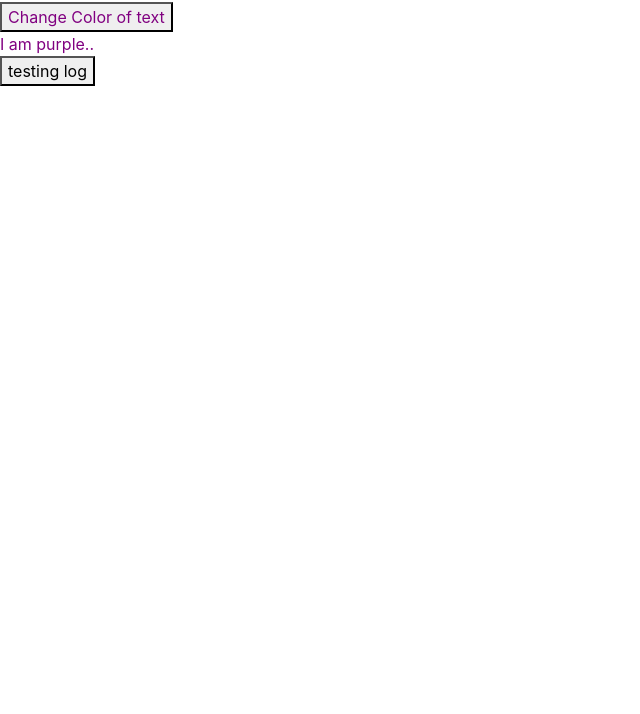
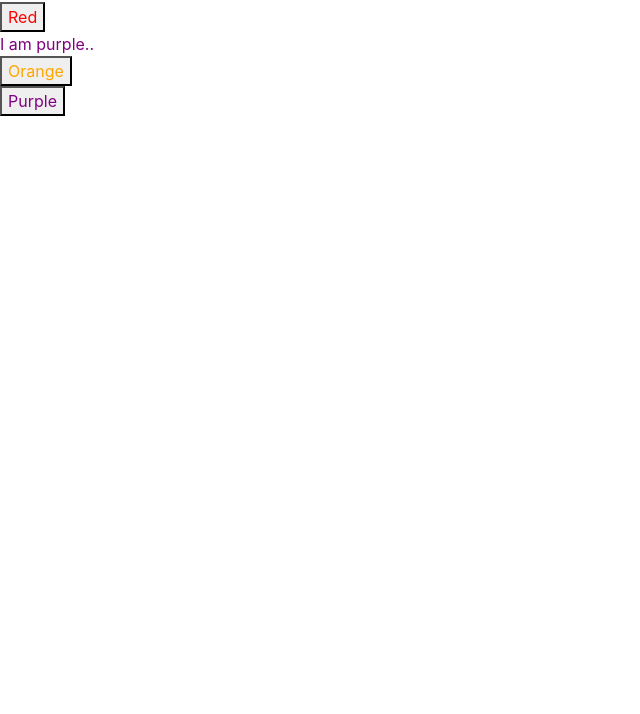
Before and after one commit to urvaius/itwebpage, a website built with webpack: page src/index.html in a window 1280 px wide. Shown: the part 86-800 px from the top of the page, without its empty margins (0-640 px from the left). Built offline with nearby package versions, Linux system fonts and the light colour scheme.

Commit message:
ezras changes 1

```diff
--- a/src/css/style.css
+++ b/src/css/style.css
@@ -4,9 +4,17 @@
 }
 
 #btn1 {
-    color:purple;
+    color: red;
 }
 
 #purps {
     color:purple;
 }
+
+#btn2 {
+    color: orange;
+}
+
+#btn3 {
+    color: purple;
+}
--- a/src/index.html
+++ b/src/index.html
@@ -9,9 +9,14 @@
   <div class="container">
     <h1><i class="fa fa-heart fa-2x text-primary"></i> Welcome to my site</h1>
   </div>
-  <button type="button" id="btn1">Change Color of text</button>
+  <button type="button" id="btn1">Red</button>
   <div id="purps">
     I am purple..
+
   </div>
-  <button type="button" id="bnt1">testing log</button>
+  <button type="button" id="btn2">Orange</button>
+  <div>
+    <button type="button" id="btn3">Purple</button>
+  </div>
+
 </body>
--- a/src/ts/typecode.ts
+++ b/src/ts/typecode.ts
@@ -16,7 +16,8 @@ if (process.env.NODE_ENV !== 'production') {
 function changeColor(color: string) {
 
   document.getElementById('purps').style.color = color;
-  document.getElementById('purps').textContent = "I am now Red";
+ // document.getElementById('btn1').style.color = color;
+
   // testing jquery does work here
 }
 console.log('this is typescript file yay');
@@ -25,7 +26,15 @@ function testLog(){
 }
 
 $( "#btn1" ).click(function() {
+  document.getElementById('purps').textContent = "I am now Red";
   changeColor('red');
 });
-
+$( "#btn2" ).click(function() {
+  document.getElementById('purps').textContent="i am now orange";
+  changeColor('orange');
+});
+$( "#btn3").click(function() {
+  document.getElementById('purps').textContent="I am purple again"
+  changeColor('purple');
+});
 export {changeColor, testLog};
```
